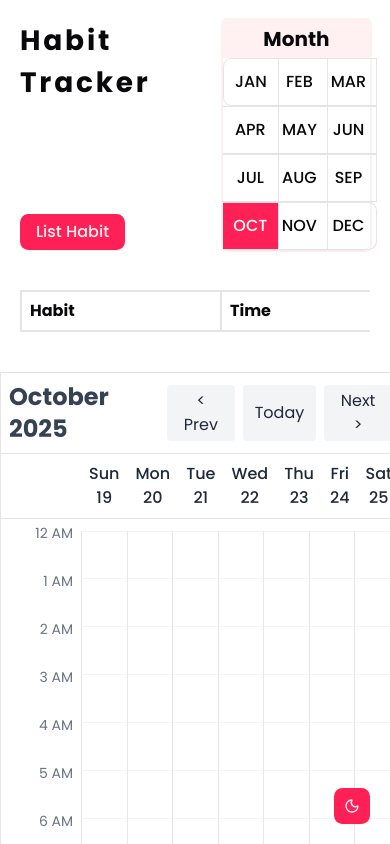
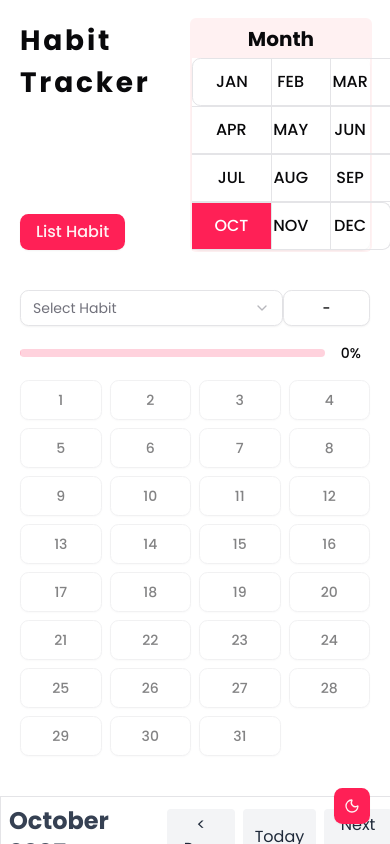
Before and after one commit to Fadhil-Sabar/habit-tracker, a SvelteKit app: page / in a window 390 px wide. Shown: the top 844 px of the page. Built offline with nearby package versions, Linux system fonts and the light colour scheme.

Commit message:
[UPDATE] responsive things

```diff
--- a/src/routes/+page.svelte
+++ b/src/routes/+page.svelte
@@ -24,6 +24,14 @@
 	import { browser } from '$app/environment';
 	import { Dialog, DialogClose, DialogContent, DialogTrigger } from '$lib/components/ui/dialog';
 	import Calendar from '$lib/components/calendar/calendar.svelte';
+	import {
+		Select,
+		SelectContent,
+		SelectGroup,
+		SelectItem,
+		SelectTrigger
+	} from '$lib/components/ui/select';
+	import { Label } from '$lib/components/ui/label';
 
 	const months: Months[] = [
 		Months.JAN,
@@ -111,6 +119,16 @@
 			localStorage.setItem('listHabit', JSON.stringify(listHabit));
 		}
 	}
+
+	$: habit = {
+		value: listHabit[0]?.id || ''
+	};
+
+	$: triggerValue = {
+		habit: listHabit.find((item) => item.id === habit.value)
+	};
+
+	$: habitDays = triggerValue.habit?.dates.find((item) => item.month === currentMonth)?.days;
 </script>
 
 <div class="my-5 text-[16px] md:m-10">
@@ -202,7 +220,7 @@
 			</Popover>
 		</div>
 
-		<div class="flex flex-col rounded ring-2 ring-primary-foreground">
+		<div class="flex min-w-5/12 flex-col rounded ring-2 ring-primary-foreground md:min-w-auto">
 			<span class="bg-primary-foreground py-1 text-center text-[1.25em] font-bold">Month</span>
 			<ToggleGroup type="multiple">
 				<ToggleGroup
@@ -213,7 +231,7 @@
 				>
 					{#each months as month}
 						<ToggleGroupItem
-							class={`transition-colors ${currentMonth === month && 'bg-primary! text-white!'} h-12 w-14 cursor-pointer text-[1em] font-medium`}
+							class={`transition-colors ${currentMonth === month && 'bg-primary! text-white!'} h-12 w-20 cursor-pointer text-[1em] font-medium`}
 							value={month}
 							aria-label={`Select ${month}`}
 						>
@@ -225,7 +243,7 @@
 		</div>
 	</div>
 
-	<div class="mx-5 mt-10">
+	<div class="mx-5 mt-10 hidden md:block">
 		<Table class="border-2 border-r-0 text-[1em]">
 			<TableHeader>
 				<TableRow>
@@ -284,6 +302,44 @@
 		</Table>
 	</div>
 
+	<div class="mx-5 mt-10 flex flex-col gap-5 md:hidden">
+		<Select type="single" bind:value={habit.value}>
+			<div class="flex">
+				<SelectTrigger class="w-full">{triggerValue.habit?.name ?? 'Select Habit'}</SelectTrigger>
+				<Button variant="outline" class="min-w-3/12"
+					>{triggerValue.habit?.startTime} - {triggerValue.habit?.endTime}</Button
+				>
+			</div>
+			<SelectContent>
+				<SelectGroup>
+					{#each listHabit as habit (habit.id)}
+						<SelectItem value={habit.id}>{habit.name}</SelectItem>
+					{/each}
+				</SelectGroup>
+			</SelectContent>
+		</Select>
+
+		<div class="flex w-full items-center gap-4">
+			<Progress value={((habitDays ?? []).length / listDate.length) * 100} max={100} />
+			<Label class="min-w-1/12"
+				>{Math.round(((habitDays ?? []).length / listDate.length) * 100)}%</Label
+			>
+		</div>
+
+		<div class="grid grid-cols-4 gap-2">
+			{#each listDate as date}
+				<Button
+					variant={habitDays?.includes(date) ? 'default' : 'outline'}
+					size="lg"
+					onclick={() => habit.value && handleCheckHabit(triggerValue.habit || listHabit[0], date)}
+					disabled={!habit.value}
+				>
+					{date}
+				</Button>
+			{/each}
+		</div>
+	</div>
+
 	<div class="my-10">
 		<Calendar />
 	</div>
```
